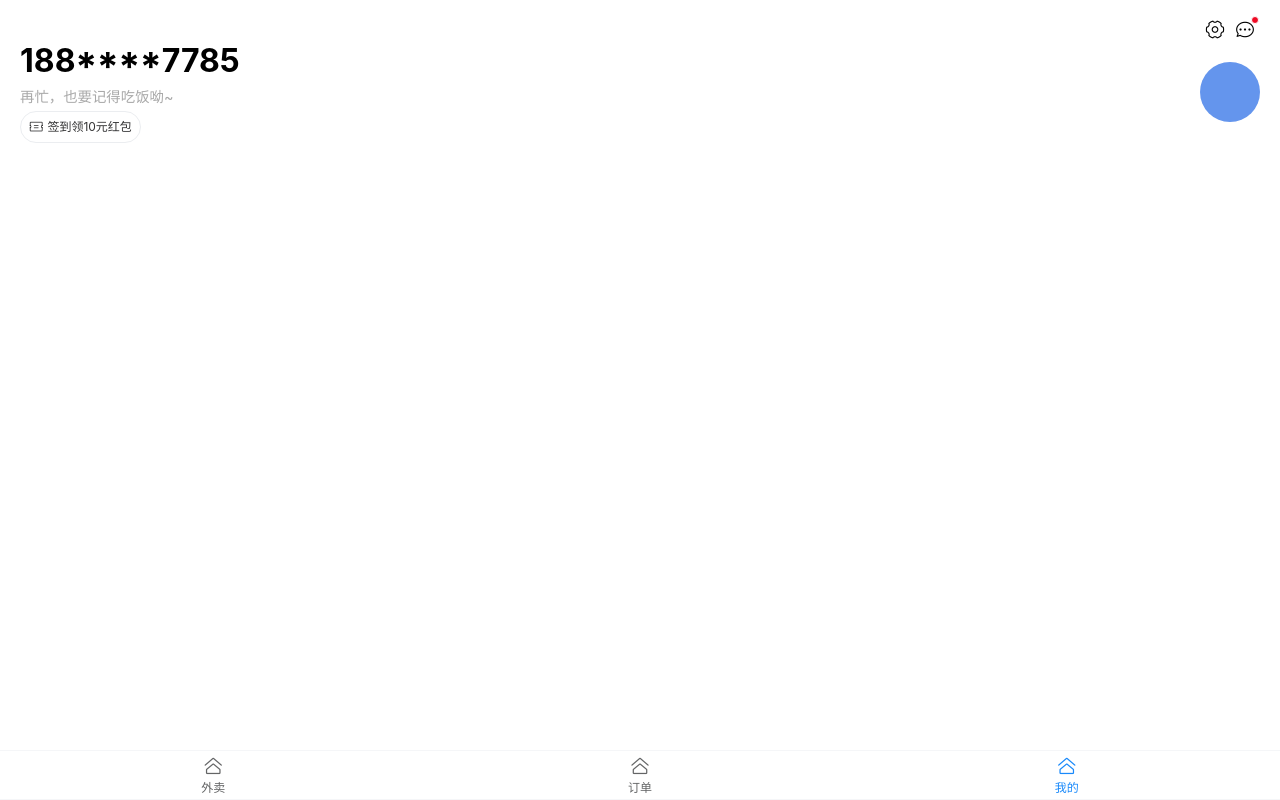
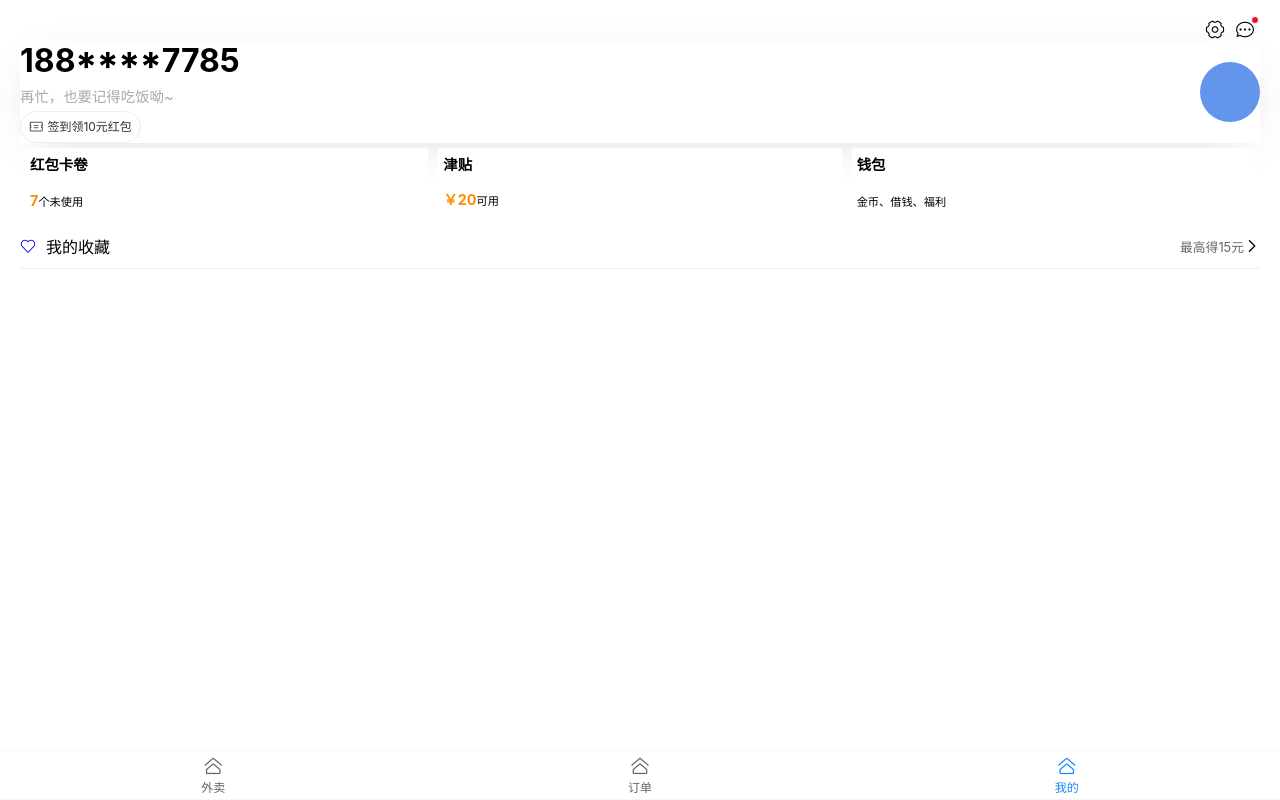
Before and after one commit to lbgs/ele, a Vue app: page /#/my in a window 1280 px wide. Built offline with nearby package versions, Linux system fonts and the light colour scheme.

Commit message:
new info list

```diff
--- a/src/components/my/index.vue
+++ b/src/components/my/index.vue
@@ -12,6 +12,36 @@
       </div>
       <div class="right">
         <div class="logo"></div>
+      </div>
+    </div>
+    <div class="money">
+      <div class="m-item">
+        <div class="title">红包卡卷</div>
+        <div class="text">
+          <span>7</span>个未使用
+        </div>
+      </div>
+      <div class="m-item">
+        <div class="title">津贴</div>
+        <div class="text">
+          <span>￥20</span>可用
+        </div>
+      </div>
+      <div class="m-item">
+        <div class="title">钱包</div>
+        <div class="text">金币、借钱、福利</div>
+      </div>
+    </div>
+    <div class="list">
+      <div class="l-item">
+        <div class="left alims">
+          <van-icon name="like-o" color="blue" />
+          <span class="title">我的收藏</span>
+        </div>
+        <div class="right alims">
+          <span class="txt">最高得15元</span>
+          <van-icon name="arrow" />
+        </div>
       </div>
     </div>
   </div>
@@ -35,12 +65,13 @@ export default {};
   display: flex;
   justify-content: space-between;
   align-items: center;
-  .left{
-      .phone{
+  box-shadow: 0 10px 50px -20px #ccc;
+  .left {
+    .phone {
       font-size: 2rem;
       font-weight: bold;
     }
-      .text{
+    .text {
       font-size: 0.9rem;
       color: darkgray;
       margin: 5px 0;
@@ -55,4 +86,55 @@ export default {};
     }
   }
 }
+.money {
+  display: flex;
+  justify-content: center;
+  margin-top: 5px;
+  .m-item {
+    flex: 1;
+    height: 7vh;
+    border-radius: 3px;
+    background-color: #fff;
+    margin: 0 5px;
+    padding: 5px;
+    font-size: 0.7rem;
+    display: flex;
+    flex-direction: column;
+    justify-content: space-between;
+    .title {
+      font-weight: bold;
+      font-size: 0.9rem;
+    }
+    .text {
+      span {
+        color: darkorange;
+        font-weight: bold;
+        font-size: 0.9rem;
+      }
+    }
+  }
+}
+.l-item {
+  display: flex;
+  justify-content: space-between;
+  align-items: center;
+  border-bottom: 1px solid #eee;
+  padding: 10px 0;
+  margin: 10px 0;
+  .alims {
+    display: flex;
+    align-items: center;
+  }
+  .left {
+    span {
+      margin-left: 10px;
+    }
+  }
+  .right {
+    span {
+      font-size: 0.8rem;
+      color: #666;
+    }
+  }
+}
 </style>
```
Lines whose indentation alone changed are shown as unchanged.
